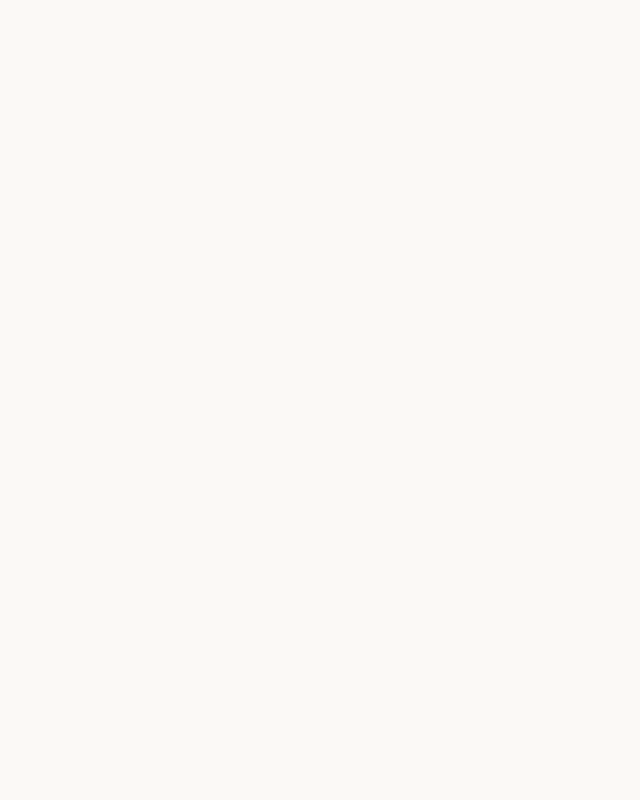
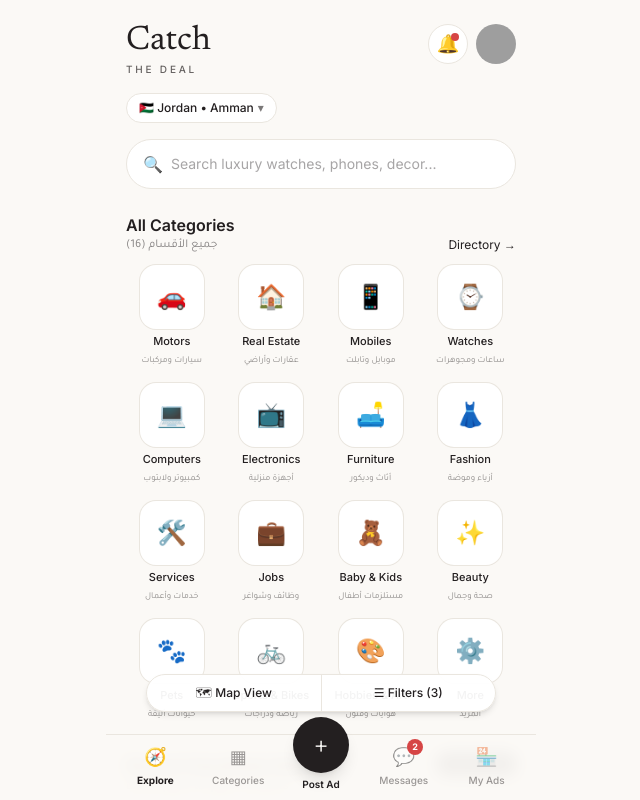
Before and after one commit to Rana-Essam-Amman/Catch-app, a Next.js app: page / in a window 1280 px wide. Shown: the top 800 px of the page, without its empty margins (319-959 px from the left). Built offline with nearby package versions, Linux system fonts and the light colour scheme; no server answers; the database is empty; grey boxes are pictures that could not be loaded.

Commit message:
Sprint 1: add Explore page

```diff
--- a/src/app/page.tsx
+++ b/src/app/page.tsx
@@ -1,3 +1,80 @@
-export default function Home() {
-  return null;
+import { BottomNav } from "@/components/BottomNav";
+import { ListingCard } from "@/components/ListingCard";
+import { CATEGORIES } from "@/lib/categories";
+import { DEMO_LISTINGS } from "@/lib/demo-listings";
+import { prisma } from "@/lib/prisma";
+
+export const dynamic = "force-dynamic";
+
+export default async function ExplorePage() {
+  let dbListings: { title: string; description: string; price: string; currency: string; city: string; category: string }[] = [];
+  try {
+    const rows = await prisma.listing.findMany({ orderBy: { createdAt: "desc" }, take: 8 });
+    dbListings = rows.map((row) => ({ title: row.title, description: row.description, price: row.price.toString(), currency: row.currency, city: row.city, category: row.category }));
+  } catch {
+    dbListings = [];
+  }
+  const feed = dbListings.length >= 2
+    ? dbListings.map((item, i) => ({ ...item, featured: i === 0, image: DEMO_LISTINGS[i % DEMO_LISTINGS.length].image, neighborhood: item.city, subtitle: item.description }))
+    : DEMO_LISTINGS.map((item) => ({ ...item, neighborhood: item.city, subtitle: item.description }));
+  return (
+    <div className="mx-auto min-h-screen w-full max-w-[430px] bg-[#fbf9f6] pb-28">
+      <header className="flex items-start justify-between px-5 pt-6">
+        <div>
+          <h1 className="text-[34px] leading-none text-[#231F20]" style={{ fontFamily: "var(--font-newsreader), serif" }}>Catch</h1>
+          <p className="mt-1 text-[10px] font-medium tracking-[0.28em] text-[#231F20]/70">THE DEAL</p>
+        </div>
+        <div className="flex items-center gap-2">
+          <button type="button" aria-label="Notifications" className="relative flex h-10 w-10 items-center justify-center rounded-full border border-[#eae6df] bg-white text-lg">🔔<span className="absolute right-2 top-2 h-2 w-2 rounded-full bg-[#d64545]" /></button>
+          <div className="h-10 w-10 rounded-full bg-cover bg-center" style={{ backgroundImage: "url(https://images.unsplash.com/photo-1544005313-94ddf0286df2?auto=format&fit=crop&w=120&q=80)" }} />
+        </div>
+      </header>
+      <button type="button" className="mx-5 mt-4 inline-flex items-center gap-1 rounded-full border border-[#eae6df] bg-white px-3 py-1.5 text-xs font-medium">🇯🇴 Jordan • Amman <span className="opacity-60">▾</span></button>
+      <div className="px-5 pt-4">
+        <label className="flex items-center gap-2 rounded-full border border-[#eae6df] bg-white px-4 py-3">
+          <span>🔍</span>
+          <input className="w-full bg-transparent text-sm outline-none placeholder:text-[#231F20]/40" placeholder="Search luxury watches, phones, decor..." />
+        </label>
+      </div>
+      <section className="px-5 pt-6">
+        <div className="mb-3 flex items-end justify-between">
+          <div>
+            <h2 className="text-base font-semibold">All Categories</h2>
+            <p className="text-xs text-[#231F20]/55" style={{ fontFamily: "var(--font-tajawal), sans-serif" }}>جميع الأقسام (16)</p>
+          </div>
+          <span className="text-xs">Directory →</span>
+        </div>
+        <div className="grid grid-cols-4 gap-x-2 gap-y-4">
+          {CATEGORIES.map((cat) => (
+            <button key={cat.slug} type="button" className="flex flex-col items-center gap-1">
+              <span className="flex h-[64px] w-[64px] items-center justify-center rounded-2xl bg-white text-2xl ring-1 ring-[#eae6df]">{cat.icon}</span>
+              <span className="text-center text-[11px] font-medium">{cat.en}</span>
+              <span className="text-center text-[9px] text-[#231F20]/50" style={{ fontFamily: "var(--font-tajawal), sans-serif" }}>{cat.ar}</span>
+            </button>
+          ))}
+        </div>
+      </section>
+      <section className="px-5 pt-8">
+        <div className="mb-3 flex items-start justify-between">
+          <div>
+            <h2 className="text-base font-semibold">Recent Classifieds Nearby</h2>
+            <p className="text-xs text-[#231F20]/55">Direct peer-to-peer contacts</p>
+          </div>
+          <span className="rounded-full bg-[#231F20] px-2 py-1 text-[9px] font-bold text-[#fbf9f6]">{feed.length} NEW TODAY</span>
+        </div>
+        <div className="grid grid-cols-2 gap-3">
+          {feed.map((item, i) => (
+            <ListingCard key={`${item.title}-${i}`} title={item.title} subtitle={item.subtitle} price={item.price} currency={item.currency} neighborhood={item.neighborhood} image={item.image} featured={item.featured} />
+          ))}
+        </div>
+      </section>
+      <div className="fixed bottom-[88px] left-1/2 z-30 w-full max-w-[430px] -translate-x-1/2 px-10">
+        <div className="flex overflow-hidden rounded-full border border-[#eae6df] bg-white/95 shadow-md">
+          <button type="button" className="flex-1 py-2.5 text-center text-xs font-medium">🗺 Map View</button>
+          <button type="button" className="flex-1 border-l border-[#eae6df] py-2.5 text-center text-xs font-medium">☰ Filters (3)</button>
+        </div>
+      </div>
+      <BottomNav />
+    </div>
+  );
 }
```
